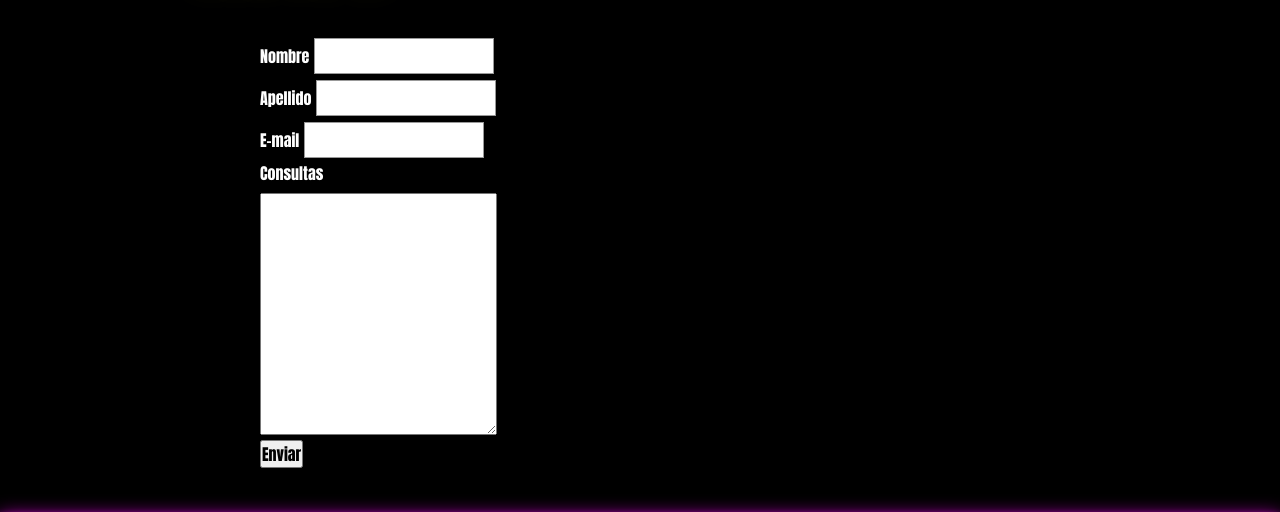
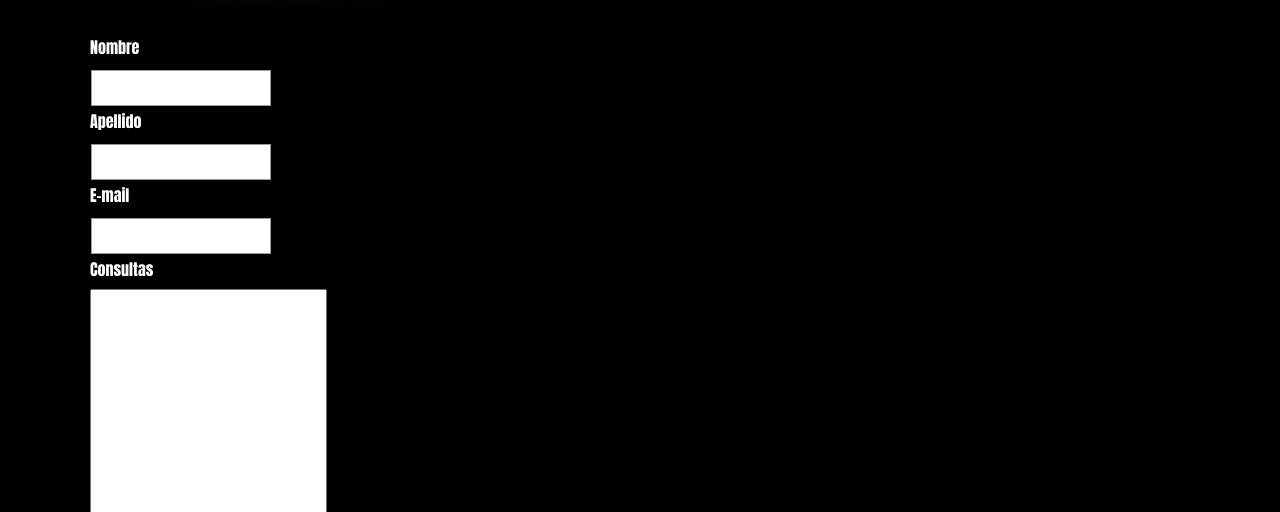
Before and after one commit to leanhernandez88/2preentrega, a plain HTML site: page documentos.html/contacto.html in a window 1280 px wide. Shown: the part 787-1299 px from the top of the page. Drawn offline with nearby package versions, Linux system fonts and the light colour scheme; files whose address does not match are found by name.

Commit message:
modificando margenes

```diff
--- a/css/style.css
+++ b/css/style.css
@@ -218,9 +218,10 @@ form {
     background-color: black;
     color: #999;
     display:inline-block;
-    margin: 10px 250px;
+    margin: 10px;
     width: 300px;
     padding: 10px;
+    padding-left: 10%;
     padding-bottom: 5%;
     border-radius: 3px;
     font-family: Impact,  sans-serif;
```
Also changed, not shown: index.html (+1 -1 lines).
